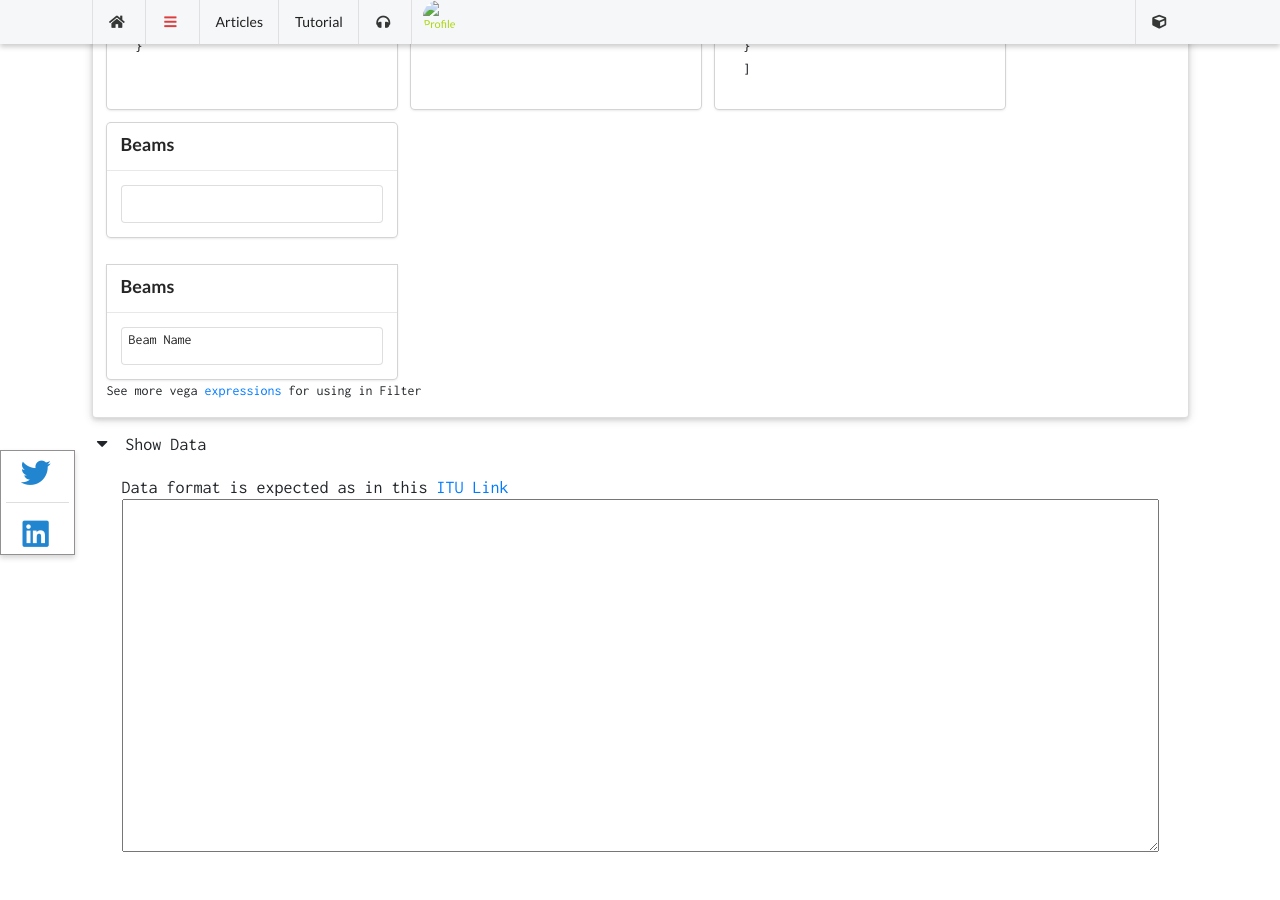
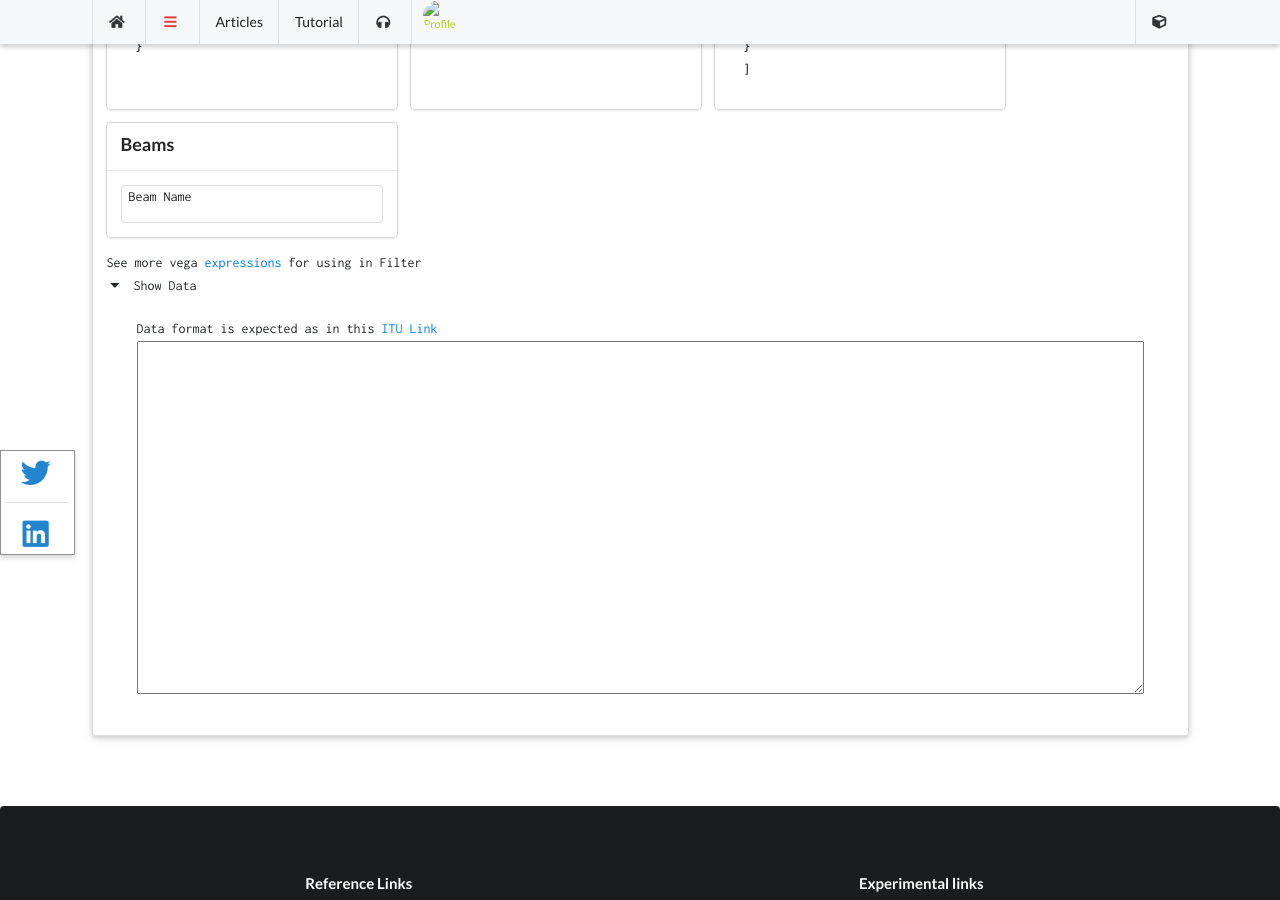
Before and after one commit to wiless/wiless.github.io, a Jekyll site: the page built from _apps/snl.html, in a window 1280 px wide and 900 px high, scrolled down 877 px. Built offline with Jekyll 4.4.1, drawn with Linux system fonts in a browser that asks for light colours; nearby versions of some CDN libraries; some web fonts are replaced; comment, search, counter and statistics services are not loaded; a style sheet for code colours, icons or effects is not loaded.

Commit message:
Update snl.html

```diff
--- a/_apps/snl.html
+++ b/_apps/snl.html
@@ -111,20 +111,6 @@ title: SNL Spectrum Viewer
                             </div>
                         </div>
 
-
-			       <div class="ui card">
-                                <div class="content">
-                                    <div class="header">Beams</div>
-                                </div>
-                                <div class="content">
-
-<div class="ui float right">
-			    <select name="beamnames" id="beamlist" multiple class="ui fluid multiple search selection dropdown" >
-				</select>
-				</div>
-			       </div>
-                            </div>
-                        </div>
 			       <div class="ui card">
                                 <div class="content">
                                     <div class="header">Beams</div>
@@ -190,8 +176,7 @@ title: SNL Spectrum Viewer
 	data=d3.tsvParse(document.getElementById("vegadata").value,d3.autoType);
 	beams=d3.rollup(data,v=>v.length,d=>d["BEAM NAME"]);
 	loadbeams(beams);
-        str=d3.map(beams,d=> (d[0]+"("+d[1]+")"));
-	console.log(str);
+
 	}
 
 	function initvegaspecs(){
```
Also changed, not shown: other parts of _apps/snl.html (+0 -7 lines).
